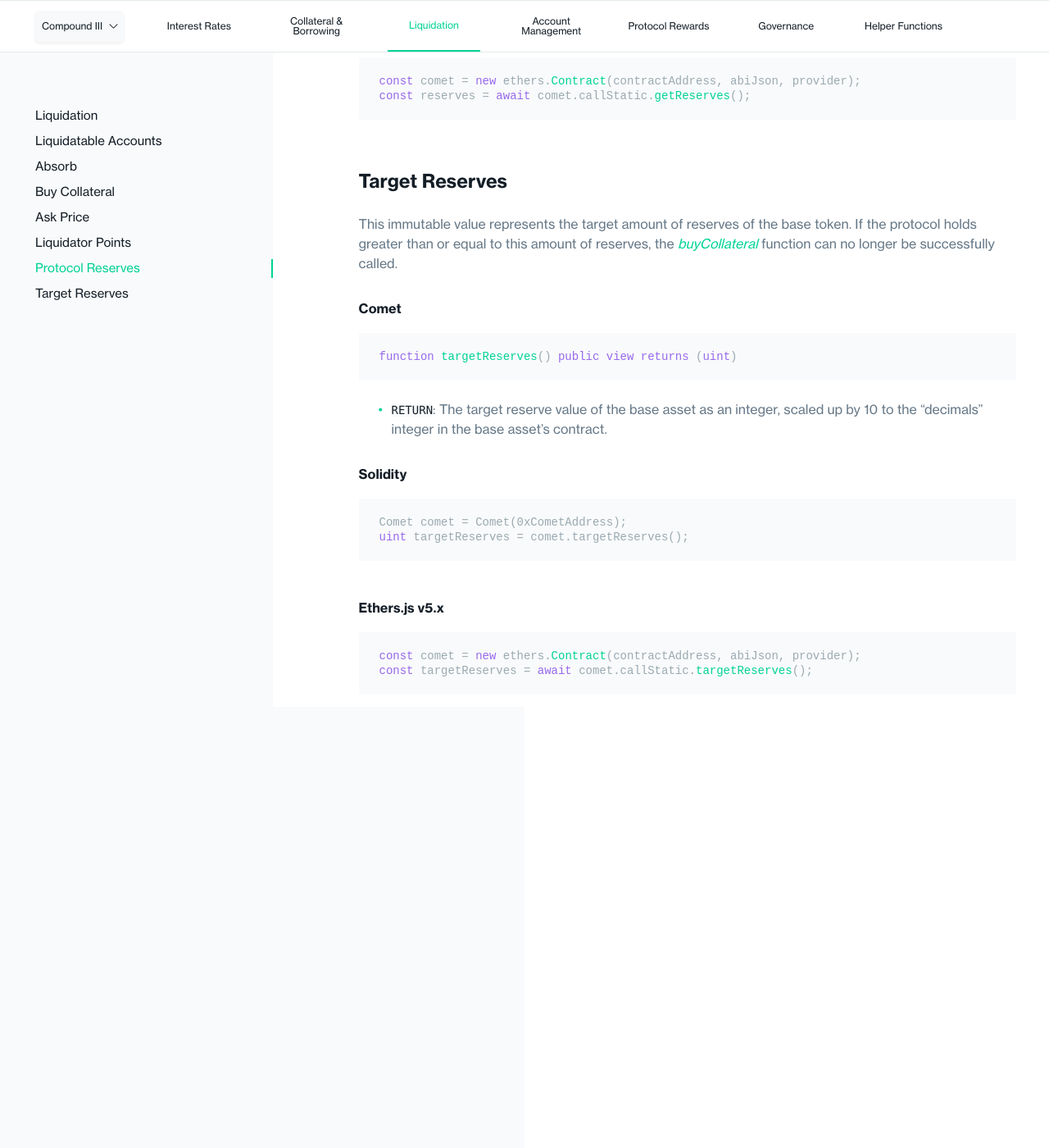
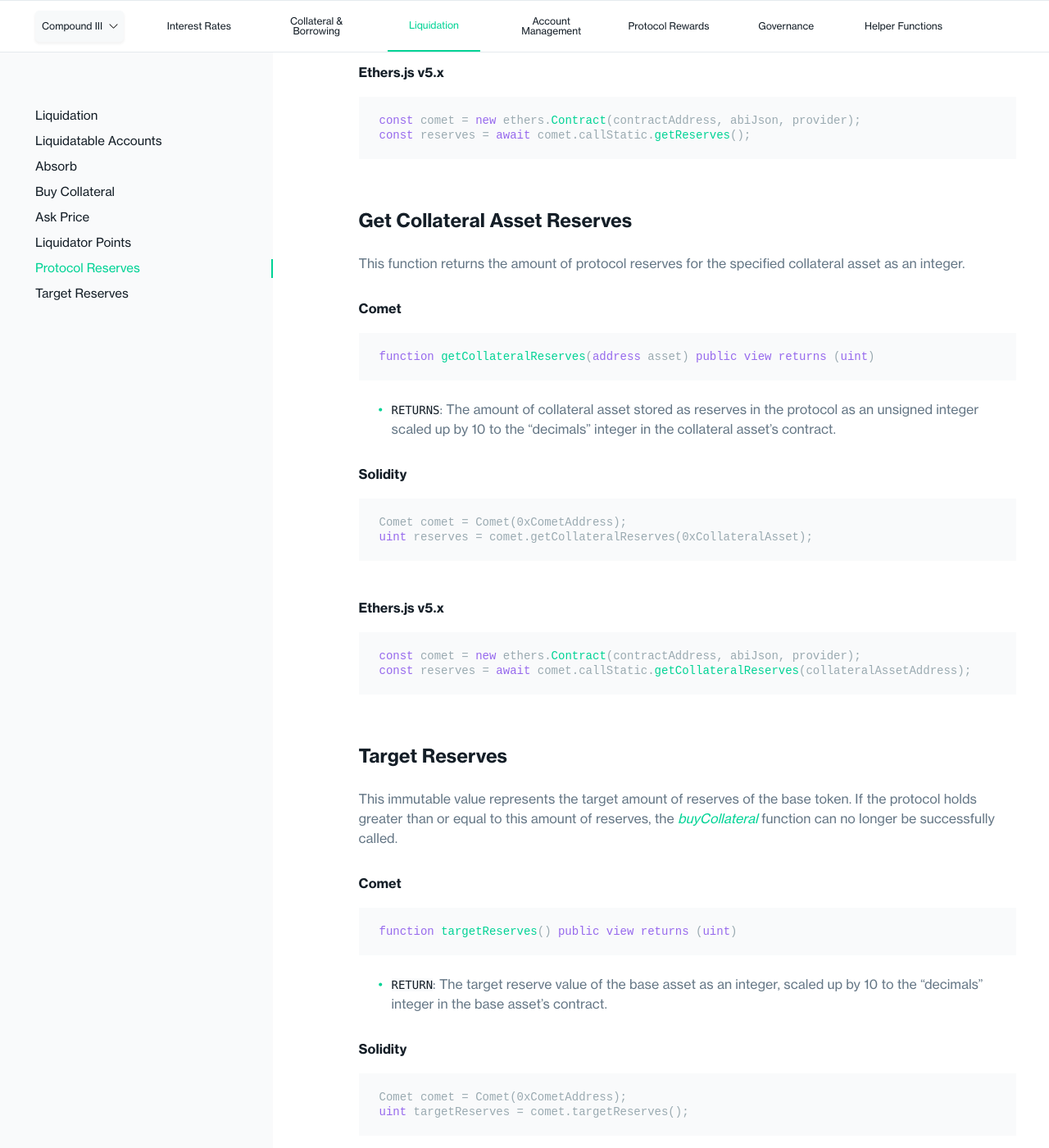
Before and after one commit to compound-finance/compound-finance.github.io, a Jekyll site: the page built from docs/pages/v3/liquidation.md, in a window 1280 px wide and 1400 px high, scrolled down 5323 px. Shown: the whole window at 82% size. Built offline with Jekyll 4.4.1, drawn with Linux system fonts in a browser that asks for light colours; before the commit the page ends 6187 px from its top, so only the background shows below that; some of the changed text lies outside the part shown.

Commit message:
clarifications in ask price docs and added a section for the new collateral reserves getter

````diff
--- a/docs/pages/v3/liquidation.md
+++ b/docs/pages/v3/liquidation.md
@@ -125,9 +125,9 @@
 function quoteCollateral(address asset, uint baseAmount) public view returns (uint)
 ```
 
-* `address`:  The address of the asset which is being queried.
-* `amount`:  The amount of the asset to be sold.
-* `RETURN`: No return, reverts on error.
+* `address`:  The address of the asset which is being quoted.
+* `amount`:  The amount of the base asset used to purchase discounted collateral, as an integer, scaled up by 10 to the "decimals" integer in the base asset's contract.
+* `RETURN`: The amount of collateral asset that can be purchased using the base asset, as an integer, scaled up by 10 to the "decimals" integer in the collateral asset's contract.
 
 #### Solidity
 
@@ -175,11 +175,11 @@
 
 ## Reserves
 
-Reserves are a balance of the base asset, stored internally in the protocol, which automatically protect users from bad debt. Reserves can also be withdrawn or used through the governance process.
+Reserves are a balance of the base or collateral asset, stored internally in the protocol, which automatically protect users from bad debt. Reserves can also be withdrawn or used through the governance process.
 
 Reserves are generated in two ways: the difference in interest paid by borrowers, and earned by suppliers of the base asset, accrue as reserves into the protocol. Second, the [liquidation](#liquidation) process uses, and can add to, protocol reserves based on the [target reserve](#target-reserves) level set by governance.
 
-### Get Reserves
+### Get Base Asset Reserves
 
 This function returns the amount of protocol reserves for the base asset as an integer.
 
@@ -203,6 +203,32 @@
 ```js
 const comet = new ethers.Contract(contractAddress, abiJson, provider);
 const reserves = await comet.callStatic.getReserves();
+```
+
+### Get Collateral Asset Reserves
+
+This function returns the amount of protocol reserves for the specified collateral asset as an integer.
+
+#### Comet
+
+```solidity
+function getCollateralReserves(address asset) public view returns (uint)
+```
+
+* `RETURNS`: The amount of collateral asset stored as reserves in the protocol as an unsigned integer scaled up by 10 to the "decimals" integer in the collateral asset's contract.
+
+#### Solidity
+
+```solidity
+Comet comet = Comet(0xCometAddress);
+uint reserves = comet.getCollateralReserves(0xCollateralAsset);
+```
+
+#### Ethers.js v5.x
+
+```js
+const comet = new ethers.Contract(contractAddress, abiJson, provider);
+const reserves = await comet.callStatic.getCollateralReserves(collateralAssetAddress);
 ```
 
 ### Target Reserves
````
